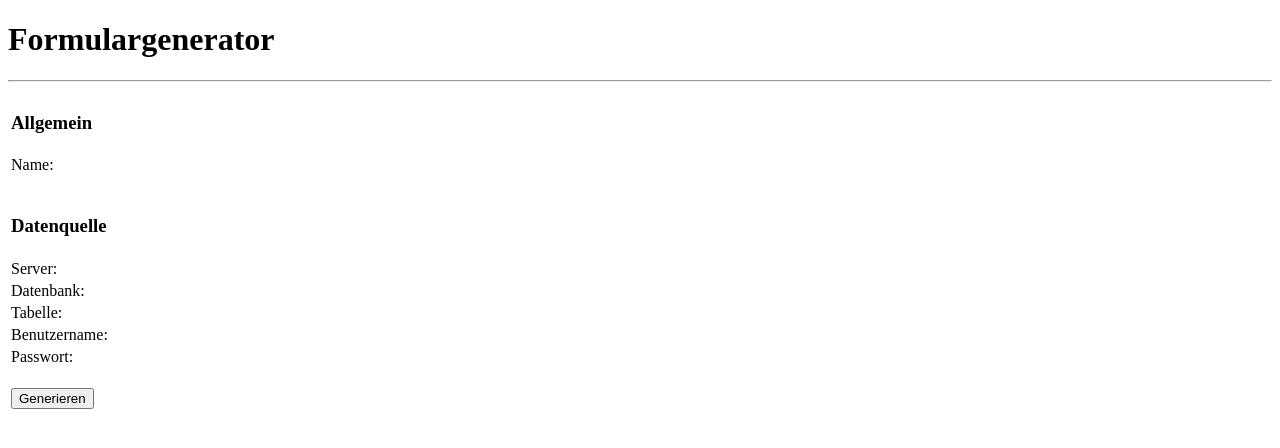
After one commit to drasive/mysql-to-webform, a PHP site: page /Resources/HTML/FormGeneration.inc.php in a window 1280 px wide. The commit adds this page. Shown: the top 448 px of the page. Run offline with PHP 8.4, Linux system fonts and the light colour scheme.

Commit message:
Added a prototype of the form generation interface, updated some namespaces
git-tfs-id: [https://dimitri-vranken.visualstudio.com/DefaultCollection]$/Formulargenerator;C485

```diff
--- /dev/null
+++ b/Formulargenerator/Resources/HTML/FormGeneration.inc.php
@@ -0,0 +1,50 @@
+<!DOCTYPE html>
+
+<html>
+<head>
+    <title>Formulargenerator</title>
+</head>
+<body>
+    <?php require('Header.inc.php'); ?>
+    <form name="" method="post" action="post">
+        <table>
+            <tbody>
+                <tr>
+                    <td>
+                        <h3>Allgemein</h3>
+                    </td>
+                </tr>
+                <tr>
+                    <td>Name:</td>
+                </tr>
+                <tr>
+                    <td>
+                        <br />
+                        <h3>Datenquelle</h3>
+                    </td>
+                </tr>
+                <tr>
+                    <td>Server:</td>
+                </tr>
+                <tr>
+                    <td>Datenbank:</td>
+                </tr>
+                <tr>
+                    <td>Tabelle:</td>
+                </tr>
+                <tr>
+                    <td>Benutzername:</td>
+                </tr>
+                <tr>
+                    <td>Passwort:</td>
+                </tr>
+                <tr>
+                    <td>
+                        <br />
+                        <input type="submit" value="Generieren" /></td>
+                </tr>
+            </tbody>
+        </table>
+    </form>
+</body>
+</html>
--- /dev/null
+++ b/Formulargenerator/Resources/HTML/Header.inc.php
@@ -0,0 +1,2 @@
+<h1>Formulargenerator</h1>
+<hr />
--- a/Formulargenerator/index.php
+++ b/Formulargenerator/index.php
@@ -1,6 +1,3 @@
 <?php
-
-echo "Hello World!";
-echo generateTextarea('shit','false','5','1', '2');
-
+require('FormGeneration.inc.php');
 ?>
--- a/Formulargenerator/src/Data/DatabaseManager.php
+++ b/Formulargenerator/src/Data/DatabaseManager.php
@@ -1,4 +1,4 @@
-<?php namespace Data;
+<?php namespace FormGenerator\Data;
       abstract class DatabaseManager {
 
           // Private variables
--- a/Formulargenerator/src/Data/MySqlDatabaseReader.php
+++ b/Formulargenerator/src/Data/MySqlDatabaseReader.php
@@ -1,4 +1,4 @@
-<?php namespace Data;
+<?php namespace FormGenerator\Data;
       class MySqlDatabaseReader extends DatabaseManager implements iDatabaseReader {
 
           // Private variables
--- a/Formulargenerator/src/Data/iDatabaseReader.php
+++ b/Formulargenerator/src/Data/iDatabaseReader.php
@@ -1,4 +1,4 @@
-<?php namespace Data;
+<?php namespace FormGenerator\Data;
       interface iDatabaseReader {
 
           // Public methods
```
Also changed, not shown: Formulargenerator/src/BusinessLogic/FormGenerator.php (added, +9 -0 lines), Formulargenerator/src/BusinessLogic/HtmlTagGenerator.php (added, +30 -0 lines), Formulargenerator/src/FormSpecification.php (added, +7 -0 lines), Formulargenerator/src/HtmlGenerator.php (deleted, +0 -30 lines), 1 other file.
